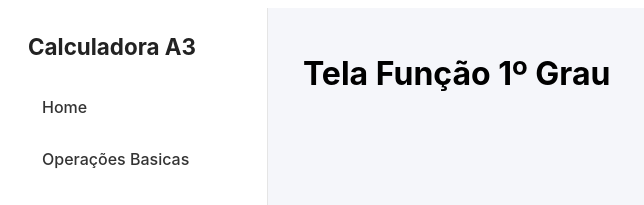
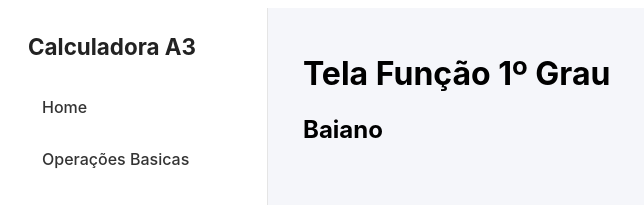
Before and after one commit to LucasManoel1337/CalculadoraA3, an Angular app: page /funcao-1 in a window 1280 px wide. Shown: the top 205 px of the page, without its empty margins (0-644 px from the left). Built offline with nearby package versions, Linux system fonts and the light colour scheme.

Commit message:
Inserção de um h2 test commit
Opa

```diff
--- a/src/app/features/funcao-1/pages/funcao-1.page.html
+++ b/src/app/features/funcao-1/pages/funcao-1.page.html
@@ -1 +1,3 @@
 <h1>Tela Função 1º Grau</h1>
+
+<h2>Baiano</h2>
```
